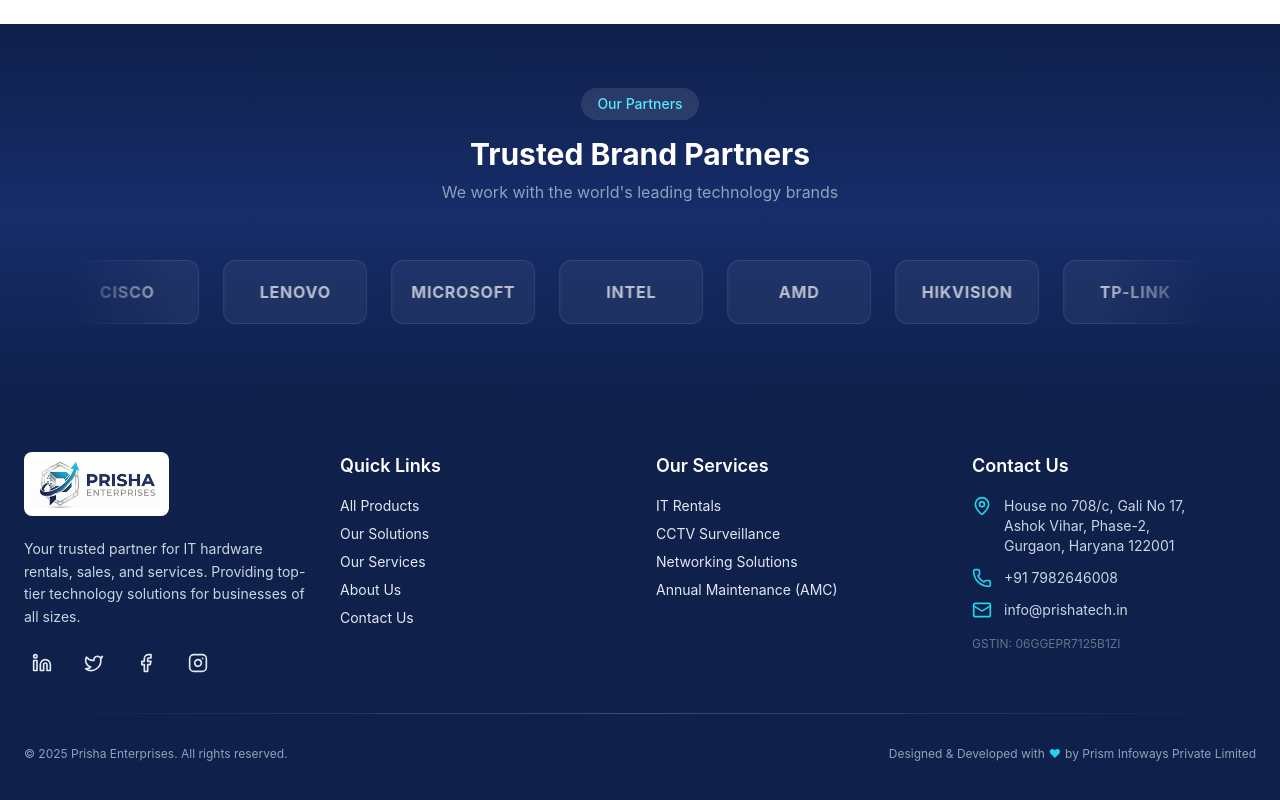
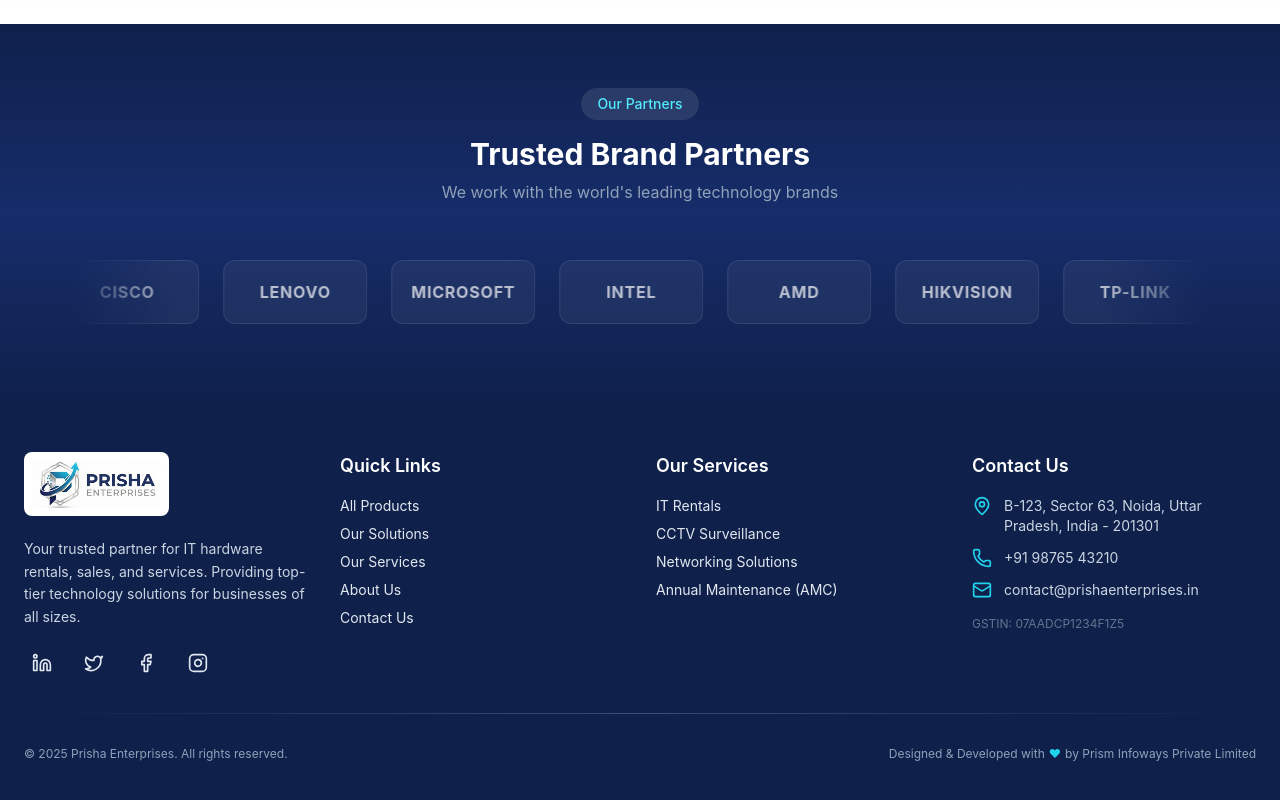
Before and after one commit to vineetprism/Prisha-Enterprises, a Next.js app: page / in a window 1280 px wide. Shown: the part 2809-3609 px from the top of the page. Built offline with nearby package versions, Linux system fonts and the light colour scheme; no server answers; the database is empty.

Commit message:
changing in address dynamic

```diff
--- a/src/app/admin/settings/page.tsx
+++ b/src/app/admin/settings/page.tsx
@@ -1,6 +1,6 @@
 "use client"
 
-import { useState } from "react"
+import { useState, useEffect } from "react"
 import { useForm } from "react-hook-form"
 import { Card, CardContent, CardDescription, CardHeader, CardTitle } from "@/components/ui/card"
 import { Button } from "@/components/ui/button"
@@ -40,14 +40,26 @@
 
     const companyForm = useForm<CompanyData>({
         defaultValues: {
-            name: "Prisha Enterprises",
-            email: "contact@prishaenterprises.in",
-            phone: "+91 98765 43210",
-            gst: "07AADCP1234F1Z5",
-            address: "B-123, Sector 63, Noida, Uttar Pradesh, India - 201301",
-            website: "www.prishaenterprises.in"
+            name: "",
+            email: "",
+            phone: "",
+            gst: "",
+            address: "",
+            website: ""
         }
     })
+
+    // Fetch initial settings
+    useEffect(() => {
+        fetch('/api/settings')
+            .then(res => res.json())
+            .then(data => {
+                if (data) {
+                    companyForm.reset(data)
+                }
+            })
+            .catch(err => console.error("Failed to fetch settings", err))
+    }, [companyForm])
 
     const profileForm = useForm<ProfileData>({
         defaultValues: {
@@ -67,10 +79,25 @@
 
     const handleCompanySave = async (data: CompanyData) => {
         setCompanySaving(true)
-        await new Promise(r => setTimeout(r, 1000))
-        setCompanySaving(false)
-        setCompanySaved(true)
-        setTimeout(() => setCompanySaved(false), 3000)
+        try {
+            const res = await fetch('/api/settings', {
+                method: 'POST',
+                headers: { 'Content-Type': 'application/json' },
+                body: JSON.stringify(data)
+            })
+
+            if (res.ok) {
+                setCompanySaved(true)
+                setTimeout(() => setCompanySaved(false), 3000)
+            } else {
+                alert("Failed to save settings")
+            }
+        } catch (error) {
+            console.error(error)
+            alert("Error saving settings")
+        } finally {
+            setCompanySaving(false)
+        }
     }
 
     const handleProfileSave = async (data: ProfileData) => {
--- a/src/app/contact/page.tsx
+++ b/src/app/contact/page.tsx
@@ -1,6 +1,6 @@
 "use client"
 
-import { useState } from "react"
+import { useState, useEffect } from "react"
 import { useForm } from "react-hook-form"
 import { Button } from "@/components/ui/button"
 import { Input } from "@/components/ui/input"
@@ -21,7 +21,24 @@
 export default function ContactPage() {
     const [isSubmitting, setIsSubmitting] = useState(false)
     const [isSuccess, setIsSuccess] = useState(false)
+    const [settings, setSettings] = useState({
+        phone: "+91 98765 43210",
+        email: "contact@prishaenterprises.in",
+        address: "B-123, Sector 63, Noida",
+        gst: "07AADCP1234F1Z5"
+    })
     const { register, handleSubmit, reset, formState: { errors } } = useForm<ContactFormData>()
+
+    useEffect(() => {
+        fetch('/api/settings')
+            .then(res => res.json())
+            .then(data => {
+                if (data && data.phone) {
+                    setSettings(data)
+                }
+            })
+            .catch(err => console.error(err))
+    }, [])
 
     const onSubmit = async (data: ContactFormData) => {
         setIsSubmitting(true)
@@ -84,8 +101,8 @@
                                     <Phone className="h-7 w-7" />
                                 </div>
                                 <h3 className="text-lg font-bold mb-2">Call Us</h3>
-                                <a href="tel:+917982646008" className="text-2xl font-semibold hover:underline block mb-2">
-                                    +91 7982646008
+                                <a href={`tel:${settings.phone.replace(/[^0-9+]/g, '')}`} className="text-2xl font-semibold hover:underline block mb-2">
+                                    {settings.phone}
                                 </a>
                                 <p className="text-cyan-100 text-sm">Mon-Sat, 9:00 AM - 7:00 PM IST</p>
                             </CardContent>
@@ -97,8 +114,8 @@
                                     <Mail className="h-7 w-7" />
                                 </div>
                                 <h3 className="text-lg font-bold mb-2">Email Us</h3>
-                                <a href="mailto:info@prishatech.in" className="text-xl font-semibold hover:underline block mb-2">
-                                    info@prishatech.in
+                                <a href={`mailto:${settings.email}`} className="text-xl font-semibold hover:underline block mb-2">
+                                    {settings.email}
                                 </a>
                                 <p className="text-slate-300 text-sm">We reply within 24 hours</p>
                             </CardContent>
@@ -110,15 +127,13 @@
                                     <MapPin className="h-7 w-7 text-navy-900" />
                                 </div>
                                 <h3 className="text-lg font-bold text-navy-900 mb-2">Visit Us</h3>
-                                <p className="text-slate-600 mb-3">
-                                    House no 708/c, Gali No 17,<br />
-                                    Ashok Vihar, Phase-2,<br />
-                                    Gurgaon, Haryana 122001
+                                <p className="text-slate-600 mb-3 whitespace-pre-line">
+                                    {settings.address}
                                 </p>
                                 <div className="pt-3 border-t border-slate-100">
                                     <p className="text-sm text-slate-500">
                                         <Building2 className="h-4 w-4 inline mr-1" />
-                                        GSTIN: 06GGEPR7125B1ZI
+                                        GSTIN: {settings.gst}
                                     </p>
                                 </div>
                             </CardContent>
--- a/src/components/layout/Footer.tsx
+++ b/src/components/layout/Footer.tsx
@@ -1,8 +1,11 @@
 import Link from "next/link"
 import Image from "next/image"
 import { Facebook, Instagram, Linkedin, Mail, MapPin, Phone, Twitter } from "lucide-react"
+import { getCompanySettings } from "@/lib/settings"
 
-export function Footer() {
+export async function Footer() {
+    const settings = await getCompanySettings()
+
     return (
         <footer className="bg-navy-900 text-slate-200 relative overflow-hidden">
             {/* Decorative background */}
@@ -16,7 +19,7 @@
                         <Link href="/" className="inline-block bg-white rounded-lg p-2">
                             <Image
                                 src="/logo.png"
-                                alt="Prisha Enterprises"
+                                alt={settings.name}
                                 width={240}
                                 height={64}
                                 className="h-12 w-auto object-contain"
@@ -107,29 +110,25 @@
                         <ul className="space-y-3 text-sm">
                             <li className="flex items-start gap-3">
                                 <MapPin className="h-5 w-5 text-cyan-400 shrink-0" />
-                                <span className="text-slate-300">
-                                    House no 708/c, Gali No 17,
-                                    <br />
-                                    Ashok Vihar, Phase-2,
-                                    <br />
-                                    Gurgaon, Haryana 122001
+                                <span className="text-slate-300 whitespace-pre-line">
+                                    {settings.address}
                                 </span>
                             </li>
                             <li className="flex items-center gap-3">
                                 <Phone className="h-5 w-5 text-cyan-400 shrink-0" />
-                                <a href="tel:+917982646008" className="text-slate-300 hover:text-cyan-400 transition-colors">
-                                    +91 7982646008
+                                <a href={`tel:${settings.phone.replace(/[^0-9+]/g, '')}`} className="text-slate-300 hover:text-cyan-400 transition-colors">
+                                    {settings.phone}
                                 </a>
                             </li>
                             <li className="flex items-center gap-3">
                                 <Mail className="h-5 w-5 text-cyan-400 shrink-0" />
-                                <a href="mailto:info@prishatech.in" className="text-slate-300 hover:text-cyan-400 transition-colors">
-                                    info@prishatech.in
+                                <a href={`mailto:${settings.email}`} className="text-slate-300 hover:text-cyan-400 transition-colors">
+                                    {settings.email}
                                 </a>
                             </li>
                         </ul>
                         <p className="text-xs text-slate-500 mt-2">
-                            GSTIN: 06GGEPR7125B1ZI
+                            GSTIN: {settings.gst}
                         </p>
                     </div>
                 </div>
@@ -137,7 +136,7 @@
                 <div className="my-8 h-px bg-gradient-to-r from-transparent via-white/20 to-transparent" />
 
                 <div className="flex flex-col items-center justify-between gap-4 md:flex-row text-xs text-slate-400">
-                    <p>© {new Date().getFullYear()} Prisha Enterprises. All rights reserved.</p>
+                    <p>© {new Date().getFullYear()} {settings.name}. All rights reserved.</p>
                     <p className="flex items-center gap-1">
                         Designed & Developed with
                         <span className="text-cyan-400">♥</span>
--- /dev/null
+++ b/src/lib/settings.ts
@@ -0,0 +1,49 @@
+import { db } from "@/lib/db"
+import { unstable_noStore as noStore } from "next/cache"
+
+export interface CompanySettings {
+    name: string
+    email: string
+    phone: string
+    gst: string
+    address: string
+    website: string
+}
+
+const DEFAULT_SETTINGS: CompanySettings = {
+    name: "Prisha Enterprises",
+    email: "contact@prishaenterprises.in",
+    phone: "+91 98765 43210",
+    gst: "07AADCP1234F1Z5",
+    address: "B-123, Sector 63, Noida, Uttar Pradesh, India - 201301",
+    website: "www.prishaenterprises.in"
+}
+
+export async function getCompanySettings(): Promise<CompanySettings> {
+    noStore() // Disable caching for settings to ensure real-time updates
+    try {
+        const settings = await db.setting.findMany()
+
+        if (settings.length === 0) {
+            return DEFAULT_SETTINGS
+        }
+
+        // Convert array of { key, value } to object
+        const settingsMap = settings.reduce((acc, curr) => {
+            acc[curr.key] = curr.value
+            return acc
+        }, {} as Record<string, string>)
+
+        return {
+            name: settingsMap.name || DEFAULT_SETTINGS.name,
+            email: settingsMap.email || DEFAULT_SETTINGS.email,
+            phone: settingsMap.phone || DEFAULT_SETTINGS.phone,
+            gst: settingsMap.gst || DEFAULT_SETTINGS.gst,
+            address: settingsMap.address || DEFAULT_SETTINGS.address,
+            website: settingsMap.website || DEFAULT_SETTINGS.website,
+        }
+    } catch (error) {
+        console.error("Error fetching settings:", error)
+        return DEFAULT_SETTINGS
+    }
+}
```
Also changed, not shown: src/app/api/settings/route.ts (added, +34 -0 lines).
